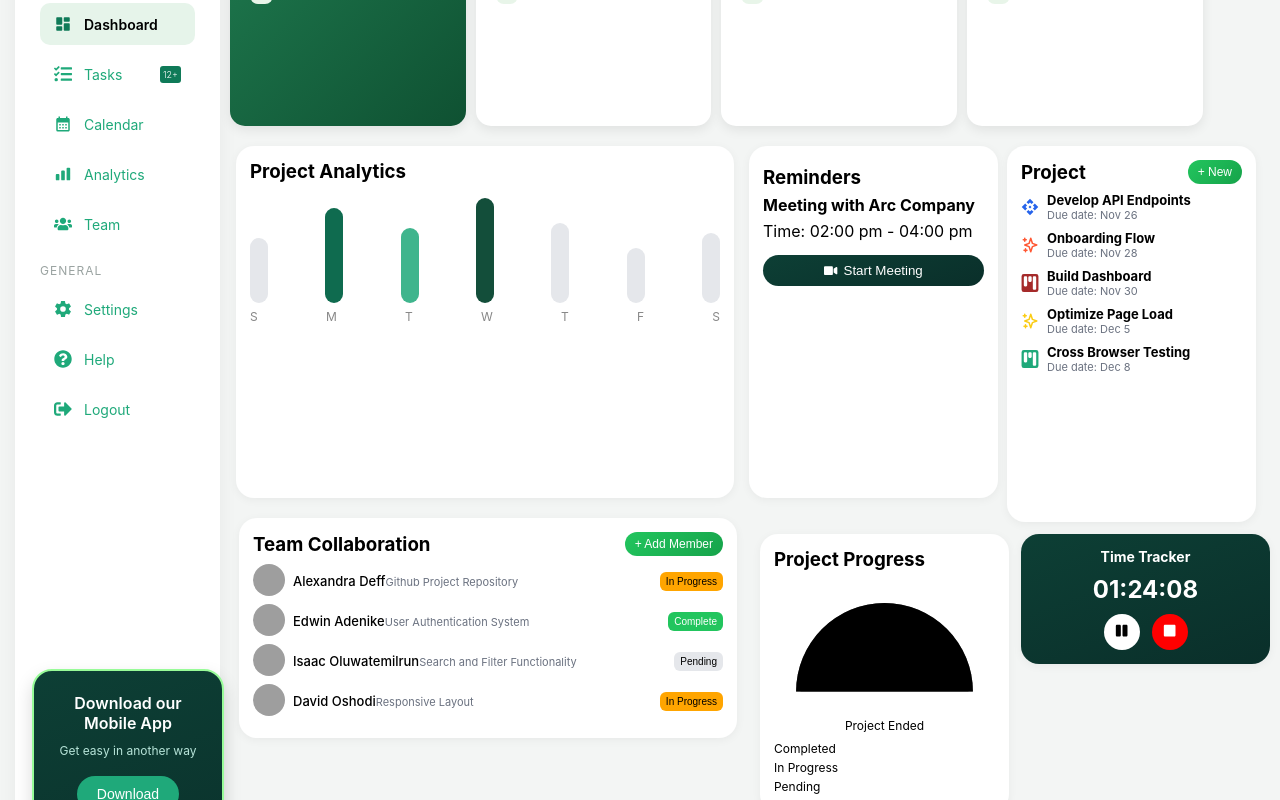
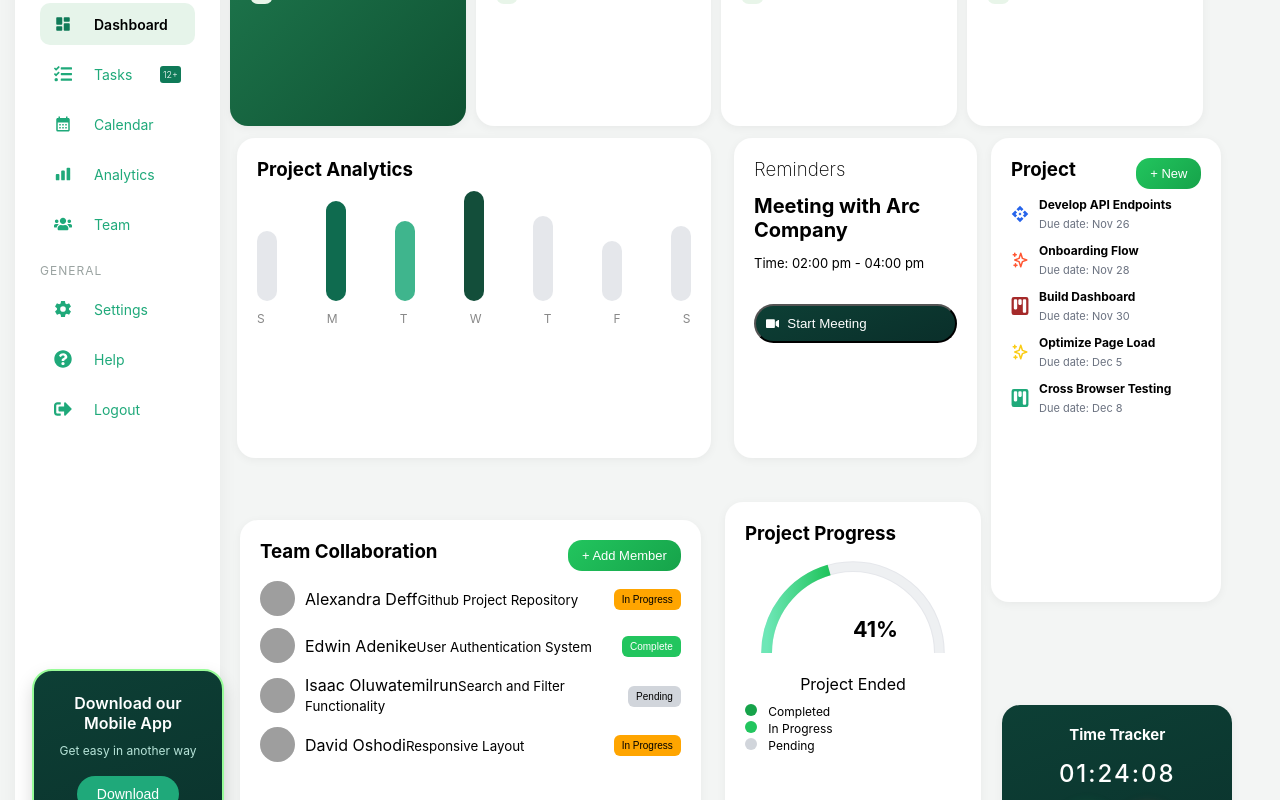
Before and after one commit to lakshmimahaa/Goldtracker-dashboard, a React (Vite) app: page / in a window 1280 px wide. Shown: the part 300-1100 px from the top of the page. Built offline with nearby package versions, Linux system fonts and the light colour scheme; grey boxes are pictures that could not be loaded.

Commit message:
five commit

```diff
--- a/src/Styles/ProjectCards.css
+++ b/src/Styles/ProjectCards.css
@@ -1,6 +1,3 @@
-/* ===================== */
-/* GLOBAL RESET */
-/* ===================== */
 * {
   box-sizing: border-box;
   margin: 0;
@@ -13,203 +10,212 @@ body {
   background: #f3f5f4;
 }
 
-ul {
-  list-style: none;
-  margin: 0;
-  padding: 0;
-}
-
-h1, h2, h3, h4, p {
-  margin: 0;
-}
-
-/* ===================== */
-/* DASHBOARD GRID */
-/* ===================== */
 .dashboardGrid {
   display: grid;
   grid-template-columns: 2fr 1fr 1fr;
-  gap: 12px;
-  padding: 10px;
-
-  /* 🔥 KEY FIX */
-  align-items: start;
-  grid-auto-rows: auto;
+  gap: 20px;
+  margin-top: -38px;
+  margin-left: -10px;
+  padding: 20px;
+  /* border: 2px solid black; */
+  /* width: 90vw; */
 }
 
-/* ===================== */
-/* CARDS */
-/* ===================== */
+.card,
 .card-analytics,
 .card-reminders,
 .card-projects,
+.card-progress1,
 .card-team,
-.card-progress1,
 .card-tracker {
   background: #fff;
   border-radius: 18px;
-  padding: 14px;
+  padding: 20px;
   box-shadow: 0 2px 10px rgba(0,0,0,0.05);
-  width: 100%;
-
-  /* 🔥 prevent stretch */
-  align-self: start;
 }
 
-/* ===================== */
-/* GRID POSITION */
-/* ===================== */
-.card-analytics { grid-column: 1 / 2; }
-.card-reminders { grid-column: 2 / 3; }
-.card-projects { grid-column: 3 / 4; }
-
-.card-team { grid-column: 1 / 2; }
-.card-progress1 { grid-column: 2 / 3; }
-
-.card-tracker {
-  grid-column: 3 / 4;
-  background: linear-gradient(160deg,#0d3f35,#0a2f2a);
-  color: white;
-  text-align: center;
+.card-analytics {
+  grid-column: span 1;
+  height: 40vh;
+  width: 37vw;
+  /* border: 2px solid black; */
+  margin-top: -10px;
+  margin-left: -13px;
 }
 
-/* ===================== */
-/* ANALYTICS */
-/* ===================== */
 .bars {
   display: flex;
   align-items: flex-end;
   justify-content: space-between;
-  height: 110px;
-  margin-top: 10px;
+  height: 120px;
 }
 
 .bar {
-  width: 18px;
+  width: 20px;
   border-radius: 20px;
   background: #e5e7eb;
 }
 
-.b1 { height: 65px; }
-.b2 { height: 95px; background: #0f6b4f; }
-.b3 { height: 75px; background: #3fb58d; }
-.b4 { height: 105px; background: #134e3a; }
-.b5 { height: 80px; }
-.b6 { height: 55px; }
-.b7 { height: 70px; }
+.b1 { height: 70px; }
+.b2 { height: 100px; background: #0f6b4f; }
+.b3 { height: 80px; background: #3fb58d; }
+.b4 { height: 110px; background: #134e3a; }
+.b5 { height: 85px; }
+.b6 { height: 60px; }
+.b7 { height: 75px; }
 
 .days {
   display: flex;
   justify-content: space-between;
   font-size: 12px;
   color: #888;
-  margin-top: 6px;
+  margin-top: 10px;
 }
 
-/* ===================== */
-/* REMINDERS */
-/* ===================== */
+.card-reminders {
+  grid-column: span 1;
+  height: 40vh;
+  width: 19vw;
+  /* border: 2px solid red; */
+  margin-left: -12px;
+  margin-top: -10px;
+}
+
 .cards {
   display: flex;
   flex-direction: column;
-  gap: 6px;
-  margin-top: 6px;
+  gap: 13px;
+  margin-bottom: 10px;
+}
+
+.card-reminders h3 {
+  font-weight: 200;
+}
+
+.card-reminders h4 {
+  font-size: 20px;
+  color: linear-gradient(160deg,#0d3f35,#0a2f2a);
+}
+
+.card-reminders p {
+  font-size: 13px;
 }
 
 .meetingBtn {
-  margin-top: 8px;
+  margin-top: 20px;
   background: linear-gradient(160deg,#0d3f35,#0a2f2a);
   color: white;
-  padding: 8px;
-  border-radius: 20px;
+  /* border: 2px solid black; */
+  padding: 10px;
+  border-radius: 23px;
   display: flex;
-  gap: 6px;
+  gap: 8px;
   align-items: center;
-  justify-content: center;
-  border: none;
-  cursor: pointer;
 }
 
-/* ===================== */
-/* PROJECT LIST */
-/* ===================== */
+.card-projects {
+  grid-column: span 1;
+  height: 58vh;
+  width: 18vw;
+  /* border: 2px solid green; */
+  margin-left: -13px;
+  margin-top: -10px;
+}
+
 .projectHeader {
   display: flex;
   justify-content: space-between;
-  align-items: center;
-  margin-bottom: 8px;
 }
 
 .newBtn {
   background: linear-gradient(135deg, #22c55e, #16a34a);
   color: #fff;
   border: none;
-  padding: 5px 10px;
+  padding: 8px 14px;
   border-radius: 14px;
-  font-size: 12px;
+  font-size: 13px;
+  font-weight: 500;
   cursor: pointer;
+  transition: all 0.3s ease;
+}
+
+.demo {
+  list-style: none;
+  padding: 0;
+  margin-top: 8px;
+}
+
+.points {
+  display: flex;
+  flex-direction: column;
+  gap: 5px;
 }
 
 .list {
   display: flex;
   align-items: center;
-  gap: 8px;
-  margin-bottom: 8px;
+  margin-bottom: 12px;
 }
 
-.points h2 { font-size: 13px; }
-.points p { font-size: 11px; color: #6b7280; }
+.icon {
+  margin-right: 10px;
+}
 
-/* ===================== */
-/* TEAM */
-/* ===================== */
+.card-projects .points h2 {
+  font-size: 12px;
+}
+
+.points p {
+  font-size: 11px;
+  color: #6b7280;
+}
+
+.card-team {
+  grid-column: span 2;
+  height: 48vh;
+  width: 36vw;
+  /* border: 2px solid red; */
+  margin-top: -102px;
+  margin-left: -10px;
+}
+
 .teamHeader {
   display: flex;
   justify-content: space-between;
-  align-items: center;
-  margin-bottom: 8px;
+  margin-bottom: 10px;
 }
 
 .addBtn {
   background: linear-gradient(135deg, #22c55e, #16a34a);
   color: #fff;
   border: none;
-  padding: 5px 10px;
+  padding: 8px 14px;
   border-radius: 14px;
-  font-size: 12px;
+  font-size: 13px;
+  font-weight: 500;
   cursor: pointer;
 }
 
 .member {
   display: flex;
   align-items: center;
-  margin-bottom: 8px;
+  margin-bottom: 12px;
 }
 
 .avatar {
-  width: 32px;
-  height: 32px;
+  width: 35px;
+  height: 35px;
   border-radius: 50%;
 }
 
 .memberInfo {
   flex: 1;
-  margin-left: 8px;
-}
-
-.name {
-  font-size: 13px;
-  font-weight: 500;
-}
-
-.memberInfo small {
-  font-size: 11px;
-  color: #6b7280;
+  margin-left: 10px;
 }
 
 .statusBtns button {
   font-size: 10px;
-  padding: 4px 6px;
+  padding: 5px 8px;
   border-radius: 6px;
   border: none;
 }
@@ -218,78 +224,153 @@ h1, h2, h3, h4, p {
 .inprogress { background: orange; }
 .pending { background: #e5e7eb; }
 
-/* ===================== */
-/* PROGRESS */
-/* ===================== */
-.halfCircleWrapper {
+
+.card-progress1 {
+  grid-column: span 1;
+  height: 48vh;
+  width: 20vw;
+  /* border: 2px solid green; */
+  margin-left: -109%;
+  margin-top: -47%;
+}
+
+.card-progress1 .halfCircleWrapper {
   display: flex;
   flex-direction: column;
   align-items: center;
+}
+
+.card-progress1 .bg {
+  fill: none;
+  stroke: #e5e7eb;
+  stroke-width: 10;
+}
+
+.card-progress1 .progress {
+  fill: none;
+  stroke: url(#gradient);
+  stroke-width: 10;
+}
+
+.card-progress1 .percent {
+  font-size: 20px;
+  font-weight: bold;
+}
+
+.card-progress1 .legend {
+  display: flex;
+  justify-content: space-between;
   margin-top: 10px;
 }
 
-.percent {
-  font-size: 18px;
-  font-weight: bold;
-}
-
-.label {
-  font-size: 12px;
-  margin-top: 4px;
-}
-
-.legend {
-  margin-top: 8px;
+.legend{
+  /* border: 2px solid black; */
+  display: flex;
+  flex-direction: column;
+  gap: 2px;
   font-size: 12px;
 }
 
-.legend div {
-  margin-bottom: 4px;
+.dot {
+  display: inline-block;
+  width: 12px;
+  height: 12px;
+  border-radius: 50%;
+  margin-right: 8px;
 }
 
-/* ===================== */
-/* TRACKER */
-/* ===================== */
-.card-tracker h3 {
-  font-size: 14px;
+.completed {
+  background-color: #16a34a;
 }
 
-.time {
+.progressDot {
+  background-color: #22c55e;
+}
+
+.pending {
+  background-color: #d1d5db;
+}
+
+.status-container div {
+  display: flex;
+  align-items: center;
+  margin-bottom: 6px;
+}
+
+.card-tracker {
+  grid-column: span 1;
+  height: 31vh;
+  text-align: center;
+  background: linear-gradient(160deg,#0d3f35,#0a2f2a);
+  /* border: 2px solid red; */
+  margin-left: 158%;
+  margin-top: -46%;
+  width: 18vw;
+}
+
+.card-tracker h3 {
+  font-size: 15px;
+  color: white;
+  margin-bottom: 10px;
+}
+
+
+.card-tracker .time {
   font-size: 24px;
-  margin: 10px 0;
+  font-weight: 500;
+  color: white;
+  margin: 15px 0 25px;
+  letter-spacing: 2px;
 }
 
 .trackerButtons {
   display: flex;
   justify-content: center;
-  gap: 12px;
+  gap: 20px;
+  /* border: 2px solid yellow; */
+  margin-top: -11px;
 }
 
 .trackerButtons button {
   border: none;
-  width: 36px;
-  height: 36px;
+  width: 40px;
+  height: 40px;
   border-radius: 50%;
+  display: flex;
+  align-items: center;
+  justify-content: center;
+  font-size: 15px;
   cursor: pointer;
+  transition: all 0.3s ease;
 }
 
 .pause-btn {
-  background: white;
+  background: #FFF;
+  color: linear-gradient(135deg, #22c55e, #16a34a);
+  box-shadow: 0 6px 15px rgba(34, 197, 94, 0.4);
 }
 
 .stop {
-  background: red;
-  color: white;
+  background: #ef4444;
+  color: #fff;
+  box-shadow: 0 6px 15px rgba(239, 68, 68, 0.4);
+}
+
+.trackerButtons button:hover {
+  transform: translateY(-3px) scale(1.05);
+}
+
+.trackerButtons button:active {
+  transform: scale(0.95);
 }
 
 /* ===================== */
-/* MOBILE VIEW */
-/* ===================== */
+/* MOBILE RESPONSIVE */
 @media (max-width: 768px) {
-
   .dashboardGrid {
-    grid-template-columns: 1fr;
-    gap: 10px;
+    grid-template-columns: 1fr; /* stack cards */
+    gap: 15px;
+    margin: 0;
     padding: 10px;
   }
 
@@ -299,47 +380,14 @@ h1, h2, h3, h4, p {
   .card-team,
   .card-progress1,
   .card-tracker {
-    grid-column: auto;
+    width: 100% !important;
+    height: auto;
+    margin: 0 !important;
+    grid-column: span 1 !important;
   }
 
-  .bars {
-    height: 90px;
+  .meetingBtn {
+    width: 100%;
+    margin-left: 0;
   }
-
-  .time {
-    font-size: 20px;
-  }
-
-  .points h2 {
-    font-size: 12px;
-  }
-
-  .memberInfo {
-    margin-left: 6px;
-  }
-
 }
-
-.card-analytics{
-  /* border: 2px solid black; */
-  margin-top: -30px;
-  margin-left: -14px;
-  height: 44vh;
-}
-
-.card-reminders{
-   margin-top: -30px;
-   margin-left: -11px;
-   height: 44vh;
-}
-
-.card-projects{
-   margin-top: -30px;
-   margin-left: -14px;
-   height: 47vh;
-}
-
-.card-team{
-   margin-top: -16px;
-   margin-left: -11px;
-}
```
